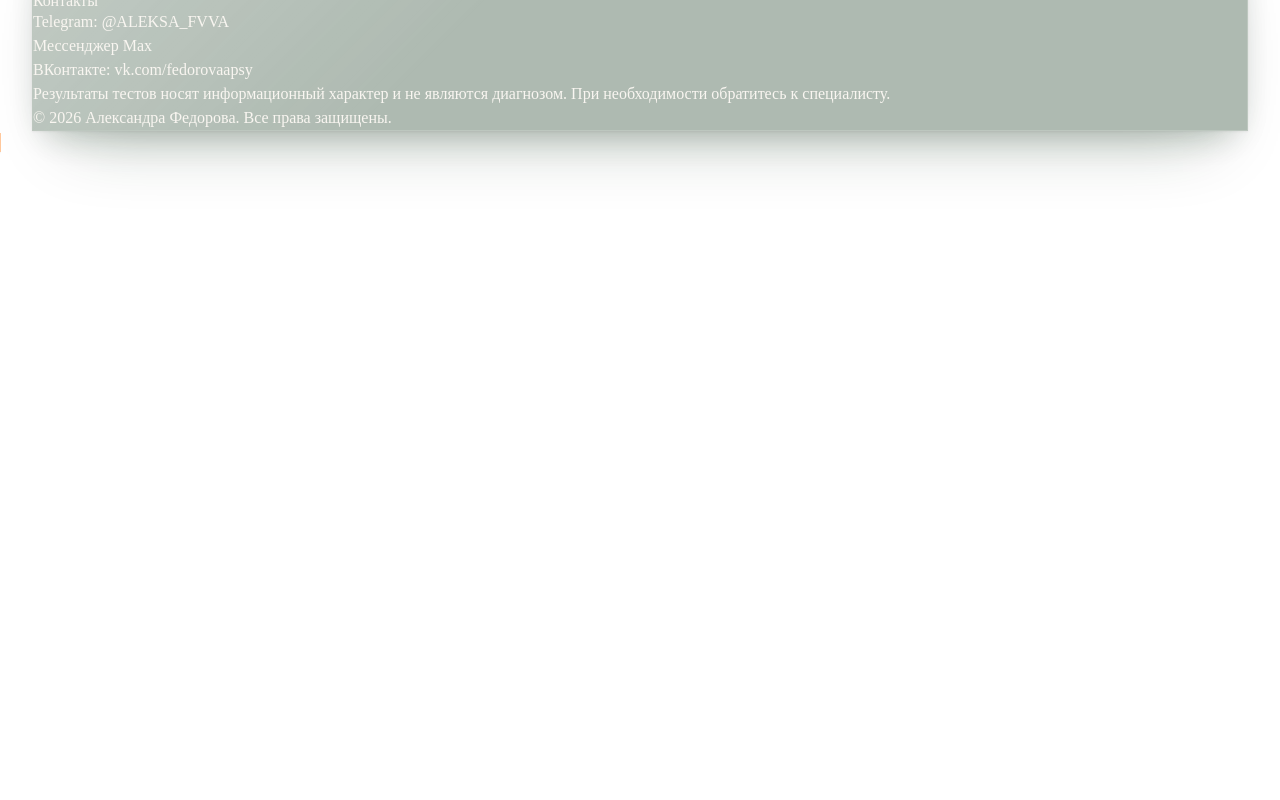
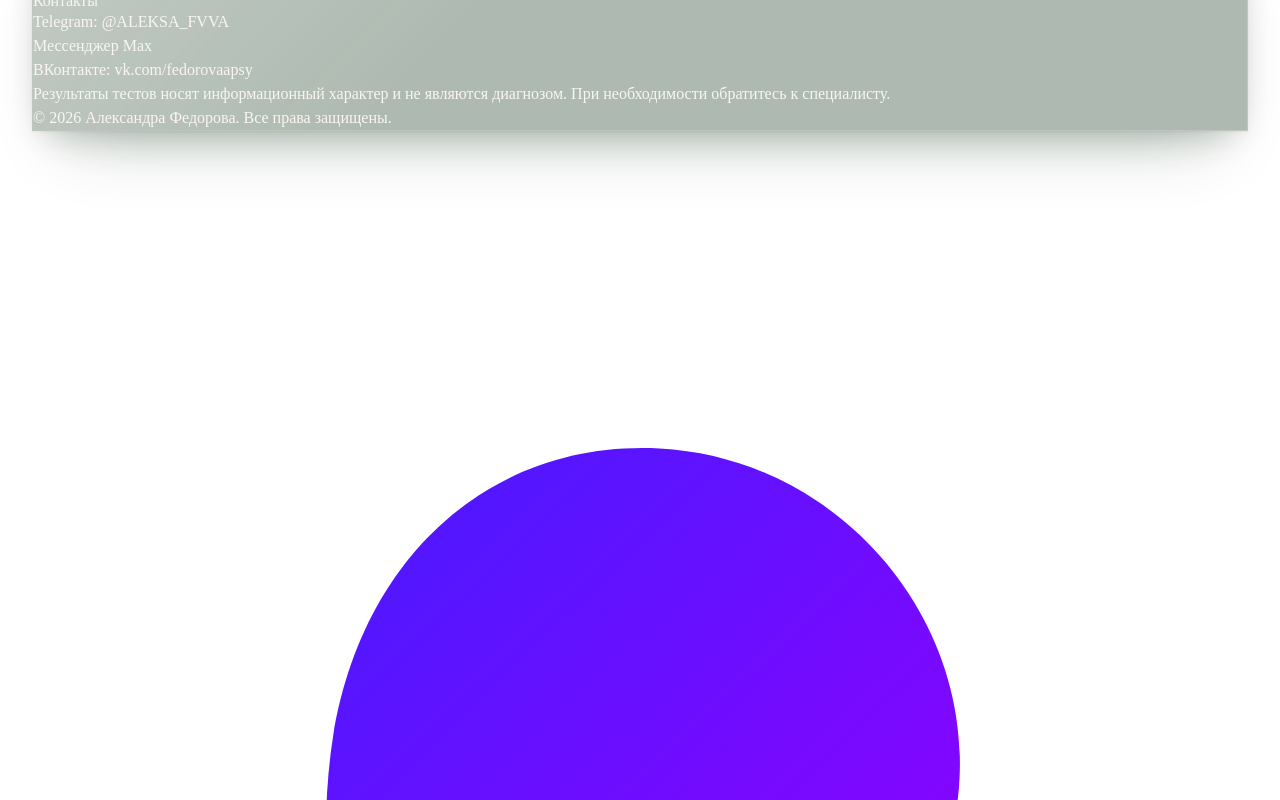
Before and after one commit to adduckwin/fvva-site, a React (Vite) app in the folder client/: page / in a window 1280 px wide. Shown: the part 7120-7920 px from the top of the page. Built offline with nearby package versions, Linux system fonts and the light colour scheme.

Commit message:
fix: use official Max logo icon in button

```diff
--- a/client/src/components/MaxButton.tsx
+++ b/client/src/components/MaxButton.tsx
@@ -6,12 +6,9 @@ export default function MaxButton() {
       rel="noopener noreferrer"
       className="fixed bottom-6 right-6 z-50 flex h-14 w-14 items-center justify-center rounded-full transition-transform hover:scale-110"
       style={{
-        background: "linear-gradient(135deg, rgba(255,107,53,0.75), rgba(255,143,53,0.65))",
-        backdropFilter: "blur(16px) saturate(180%)",
-        WebkitBackdropFilter: "blur(16px) saturate(180%)",
-        border: "1px solid rgba(255, 255, 255, 0.25)",
+        background: "linear-gradient(135deg, #471AFF, #9500FF)",
         boxShadow:
-          "0 1px 2px rgba(0, 0, 0, 0.06), 0 14px 30px -14px rgba(255, 107, 53, 0.25), inset 0 1px 0 rgba(255, 255, 255, 0.35)",
+          "0 1px 2px rgba(0, 0, 0, 0.06), 0 14px 30px -14px rgba(71, 26, 255, 0.35), inset 0 1px 0 rgba(255, 255, 255, 0.25)",
       }}
       aria-label="Написать в Макс"
     >
@@ -20,14 +17,39 @@ export default function MaxButton() {
         className="pointer-events-none absolute inset-0 rounded-full"
         style={{
           background:
-            "linear-gradient(135deg, rgba(255,255,255,0.45), rgba(255,255,255,0) 45%)",
+            "linear-gradient(135deg, rgba(255,255,255,0.3), rgba(255,255,255,0) 50%)",
           mixBlendMode: "screen",
-          opacity: 0.6,
+          opacity: 0.5,
         }}
       />
-      <svg viewBox="0 0 32 32" fill="none" className="relative z-10 h-7 w-7 drop-shadow-sm">
-        <path d="M8 10L16 18L24 10" stroke="white" strokeWidth="3" strokeLinecap="round" strokeLinejoin="round" />
-        <path d="M8 16L16 24L24 16" stroke="white" strokeWidth="3" strokeLinecap="round" strokeLinejoin="round" opacity="0.7" />
+      <svg
+        viewBox="0 0 100 100"
+        fill="none"
+        className="relative z-10 h-8 w-8 drop-shadow-sm"
+      >
+        {/* Outer circle with speech bubble tail */}
+        <path
+          d="M50.76 0.26C78.29 0.26 99.89 22.6 99.89 50.15C99.89 77.7 77.61 99.49 51.02 99.49C41.59 99.49 37.01 98.16 29.65 92.95C29.14 92.59 28.45 92.68 28.02 93.14C22.36 99.18 7.85 103.43 7.19 95.18C7.19 80.79 0 71.45 0 49.88C0 21.55 23.22 0.26 50.76 0.26Z"
+          fill="white"
+        />
+        {/* Inner circle cutout */}
+        <path
+          d="M51.53 24.81C38.46 24.13 28.26 33.2 26.01 47.38C24.15 59.13 27.45 73.45 30.28 74.18C31.48 74.48 34.36 72.28 36.46 70.3C36.85 69.93 37.45 69.86 37.91 70.15C41.18 72.15 44.88 73.65 48.96 73.86C62.37 74.56 74.26 64.06 74.96 50.65C75.66 37.23 64.94 25.5 51.53 24.8Z"
+          fill="url(#maxGrad)"
+        />
+        <defs>
+          <linearGradient
+            id="maxGrad"
+            x1="26"
+            y1="24"
+            x2="75"
+            y2="75"
+            gradientUnits="userSpaceOnUse"
+          >
+            <stop stopColor="#471AFF" />
+            <stop offset="1" stopColor="#9500FF" />
+          </linearGradient>
+        </defs>
       </svg>
     </a>
   );
```
